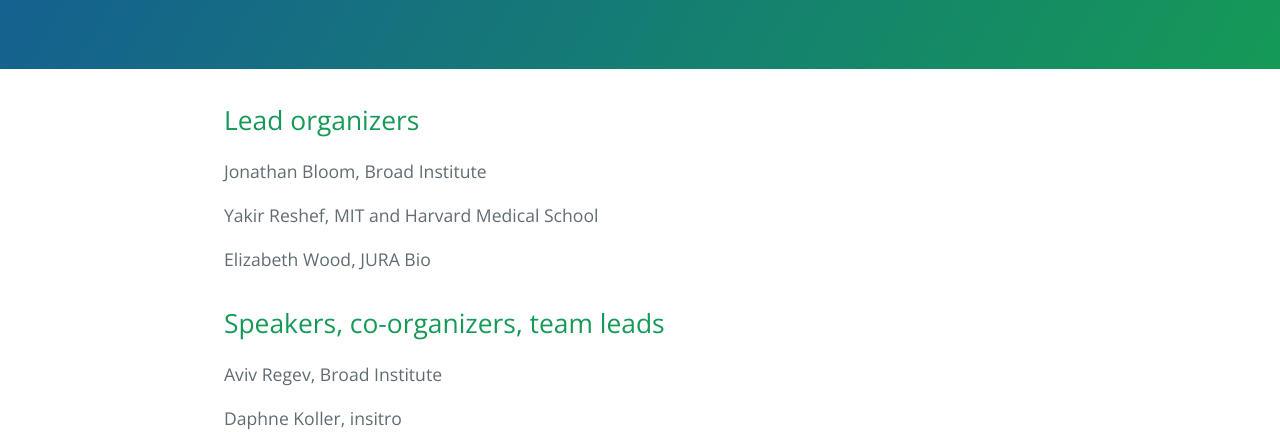
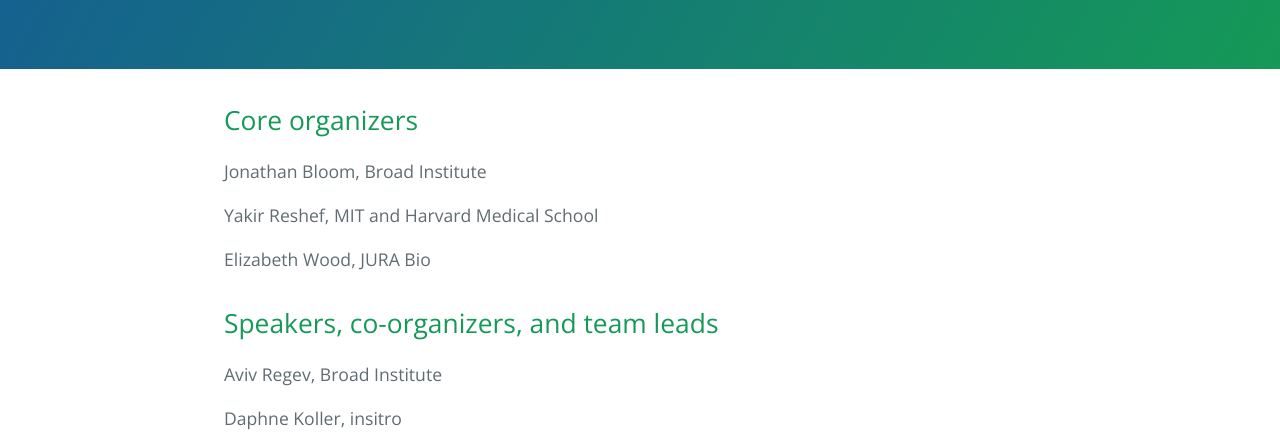
Before and after one commit to lmrl-bio/lmrl-bio.github.io, a Jekyll site: the page built from people.md, in a window 1280 px wide and 1400 px high, scrolled down 234 px. Shown: the part 158-590 px from the top of the window. Built offline with Jekyll 4.4.1, drawn with Linux system fonts in a browser that asks for light colours; our own code applies the rules of GitHub Pages for plain Markdown files; some of the changed text lies outside the part shown.

```diff
--- a/people.md
+++ b/people.md
@@ -1,7 +1,7 @@
 ---
 layout: default
 ---
-## Lead organizers
+## Core organizers
 
 Jonathan Bloom, Broad Institute
 
@@ -9,7 +9,7 @@ Yakir Reshef, MIT and Harvard Medical School
 
 Elizabeth Wood, JURA Bio
 
-## Speakers, co-organizers, team leads
+## Speakers, co-organizers, and team leads
 
 Aviv Regev, Broad Institute
 
```
Also changed, not shown: other parts of people.md (+5 -1 lines).
